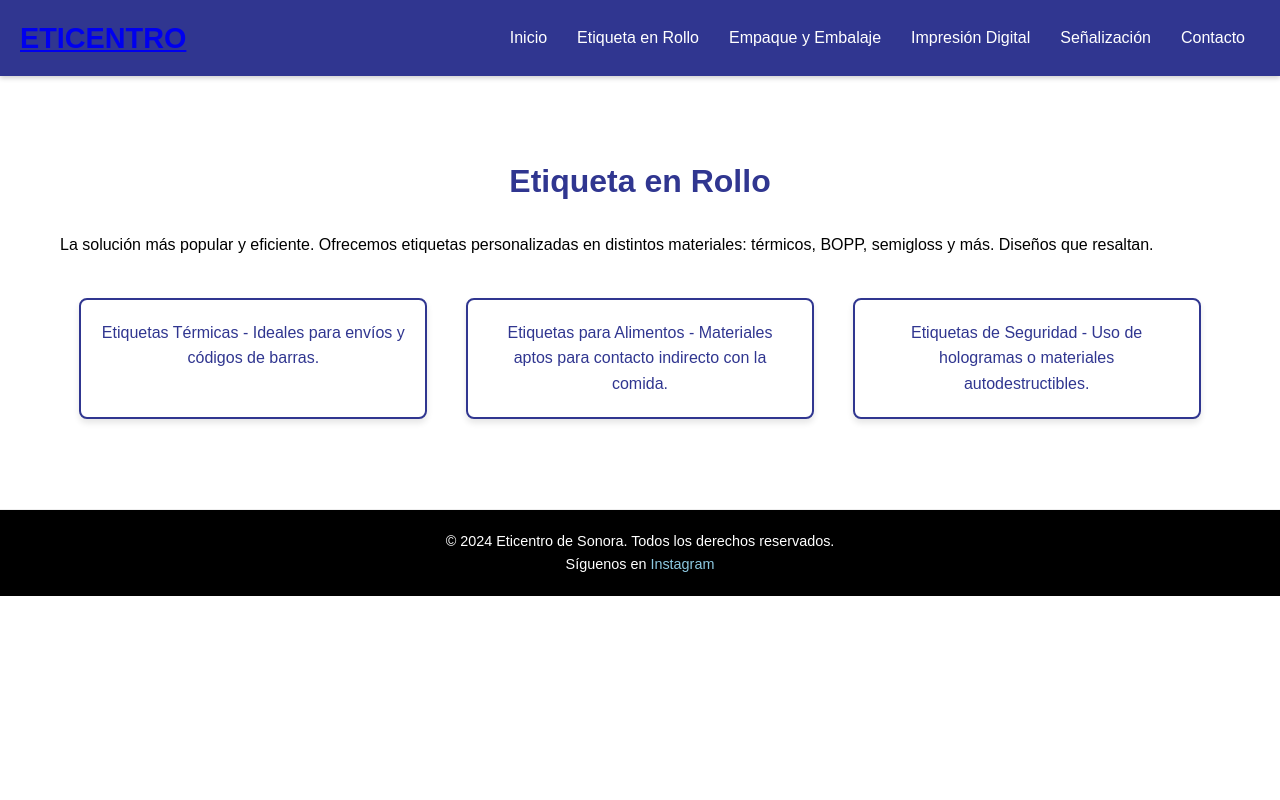
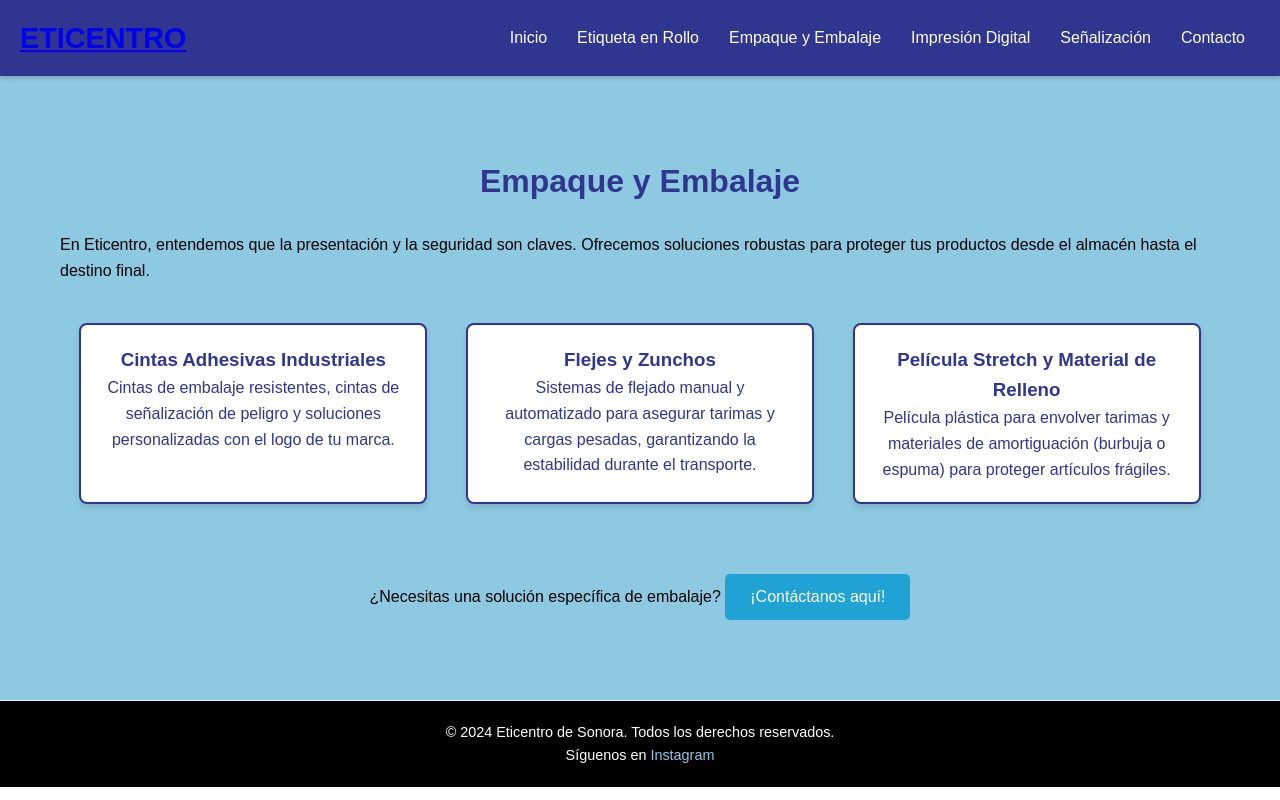
Before and after one commit to leo-662/eticentro, a plain HTML site: page empaque.html in a window 1280 px wide. Drawn offline with Linux system fonts and the light colour scheme.

Commit message:
Update empaque.html

```diff
--- a/empaque.html
+++ b/empaque.html
@@ -3,7 +3,7 @@
 <head>
     <meta charset="UTF-8">
     <meta name="viewport" content="width=device-width, initial-scale=1.0">
-    <title>Eticentro de Sonora | Etiqueta en Rollo</title>
+    <title>Eticentro de Sonora | Empaque y Embalaje</title>
     <link rel="stylesheet" href="css/style.css">
 </head>
 <body>
@@ -23,15 +23,27 @@
         <button class="menu-toggle">☰</button>
     </header>
 
-    <section id="etiqueta" class="content-section">
+    <section id="empaque" class="content-section">
         <div class="container">
-            <h2>Etiqueta en Rollo</h2>
-            <p>La solución más popular y eficiente. Ofrecemos etiquetas personalizadas en distintos materiales: térmicos, BOPP, semigloss y más. Diseños que resaltan.</p>
+            <h2>Empaque y Embalaje</h2>
+            <p>En Eticentro, entendemos que la presentación y la seguridad son claves. Ofrecemos soluciones robustas para proteger tus productos desde el almacén hasta el destino final.</p>
+
             <div class="product-grid">
-                <div class="product-item">Etiquetas Térmicas - Ideales para envíos y códigos de barras.</div>
-                <div class="product-item">Etiquetas para Alimentos - Materiales aptos para contacto indirecto con la comida.</div>
-                <div class="product-item">Etiquetas de Seguridad - Uso de hologramas o materiales autodestructibles.</div>
+                <div class="product-item">
+                    <h3>Cintas Adhesivas Industriales</h3>
+                    <p>Cintas de embalaje resistentes, cintas de señalización de peligro y soluciones personalizadas con el logo de tu marca.</p>
+                </div>
+                <div class="product-item">
+                    <h3>Flejes y Zunchos</h3>
+                    <p>Sistemas de flejado manual y automatizado para asegurar tarimas y cargas pesadas, garantizando la estabilidad durante el transporte.</p>
+                </div>
+                <div class="product-item">
+                    <h3>Película Stretch y Material de Relleno</h3>
+                    <p>Película plástica para envolver tarimas y materiales de amortiguación (burbuja o espuma) para proteger artículos frágiles.</p>
+                </div>
             </div>
+
+            <p style="text-align: center; margin-top: 40px;">¿Necesitas una solución específica de embalaje? <a href="contacto.html" class="cta-button">¡Contáctanos aquí!</a></p>
         </div>
     </section>
 
```
